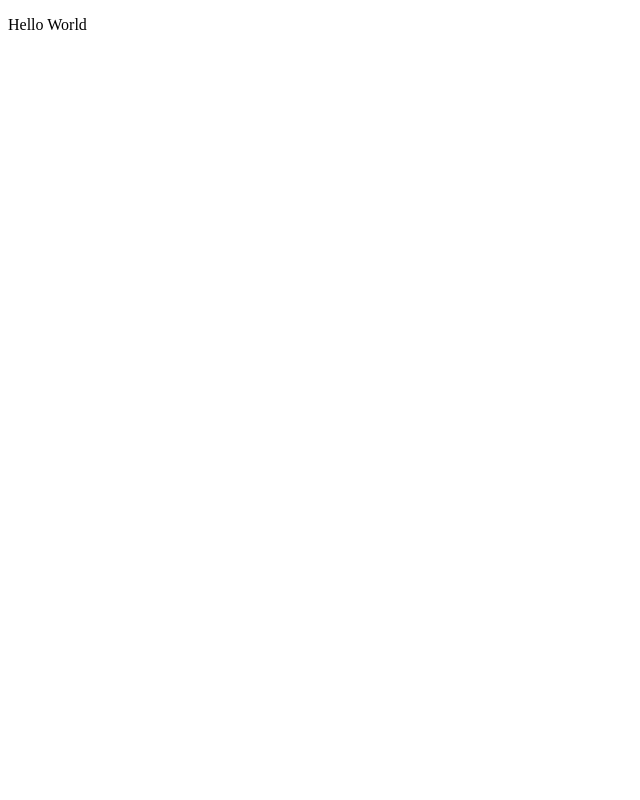
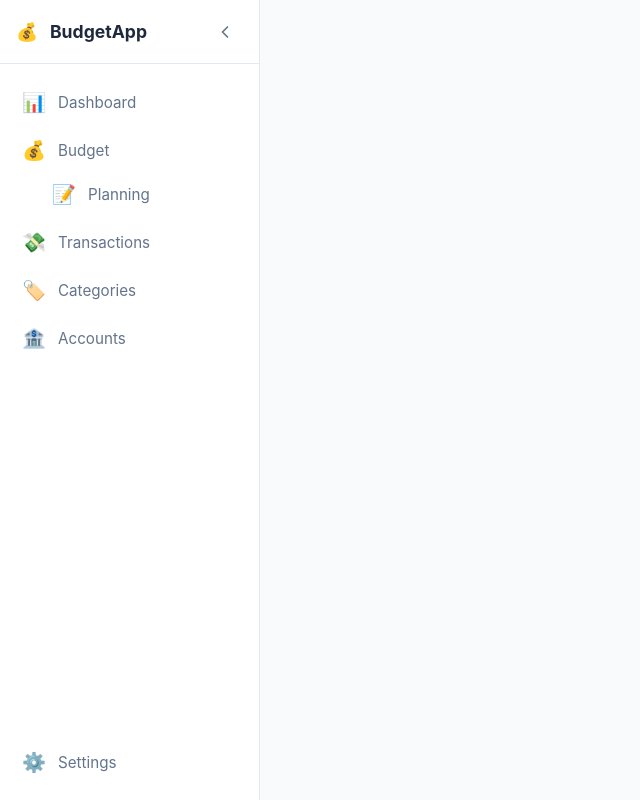
Before and after one commit to West04/PersonalBudgetApp, a Nuxt app in the folder frontend/: page / in a window 1280 px wide. Shown: the whole page, without its empty margins (0-640 px from the left). Built offline with nearby package versions, Linux system fonts and the light colour scheme.

Commit message:
feat: add sidebar to transition between pages

```diff
--- a/frontend/app/app.vue
+++ b/frontend/app/app.vue
@@ -1,5 +1,238 @@
 <template>
-  <div>
-    <p>Hello World</p>
+  <div class="layout">
+    <aside :class="['sidebar', { 'collapsed': isCollapsed }]">
+      <div class="sidebar-header">
+        <div v-if="!isCollapsed" class="brand">
+          <span class="logo-icon">💰</span>
+          <span class="logo-text">BudgetApp</span>
+        </div>
+        <button class="toggle-btn" @click="isCollapsed = !isCollapsed" :title="isCollapsed ? 'Expand' : 'Collapse'">
+          <div class="toggle-icon" :class="{ 'rotated': isCollapsed }">
+            <svg viewBox="0 0 24 24" width="20" height="20" fill="none" stroke="currentColor" stroke-width="2" stroke-linecap="round" stroke-linejoin="round">
+              <polyline points="15 18 9 12 15 6"></polyline>
+            </svg>
+          </div>
+        </button>
+      </div>
+
+      <nav class="nav">
+        <NuxtLink to="/dashboard" class="nav-item">
+          <span class="icon" title="Dashboard">📊</span>
+          <span v-if="!isCollapsed" class="label">Dashboard</span>
+        </NuxtLink>
+
+        <div class="nav-group">
+          <NuxtLink to="/budget" class="nav-item">
+            <span class="icon" title="Budget">💰</span>
+            <span v-if="!isCollapsed" class="label">Budget</span>
+          </NuxtLink>
+          <NuxtLink v-if="!isCollapsed" to="/budget/planning" class="nav-item sub-item">
+            <span class="icon" title="Planning">📝</span>
+            <span class="label">Planning</span>
+          </NuxtLink>
+        </div>
+
+        <NuxtLink to="/transactions" class="nav-item">
+          <span class="icon" title="Transactions">💸</span>
+          <span v-if="!isCollapsed" class="label">Transactions</span>
+        </NuxtLink>
+
+        <NuxtLink to="/categories" class="nav-item">
+          <span class="icon" title="Categories">🏷️</span>
+          <span v-if="!isCollapsed" class="label">Categories</span>
+        </NuxtLink>
+
+        <NuxtLink to="/accounts" class="nav-item">
+          <span class="icon" title="Accounts">🏦</span>
+          <span v-if="!isCollapsed" class="label">Accounts</span>
+        </NuxtLink>
+
+        <div class="spacer"></div>
+
+        <NuxtLink to="/settings" class="nav-item">
+          <span class="icon" title="Settings">⚙️</span>
+          <span v-if="!isCollapsed" class="label">Settings</span>
+        </NuxtLink>
+      </nav>
+    </aside>
+
+    <main class="content">
+      <NuxtPage />
+    </main>
   </div>
 </template>
+
+<script setup>
+import { ref } from 'vue'
+
+const isCollapsed = ref(false)
+</script>
+
+<style>
+:root {
+  --sidebar-width: 260px;
+  --sidebar-collapsed-width: 68px;
+  --bg-color: #f8fafc;
+  --sidebar-bg: #ffffff;
+  --text-color: #1e293b;
+  --text-muted: #64748b;
+  --accent-color: #2563eb;
+  --border-color: #e2e8f0;
+  --nav-hover-bg: #f1f5f9;
+  --nav-active-bg: #eff6ff;
+}
+
+* {
+  box-sizing: border-box;
+}
+
+body {
+  margin: 0;
+  padding: 0;
+  font-family: -apple-system, BlinkMacSystemFont, "Segoe UI", Roboto, Helvetica, Arial, sans-serif;
+  color: var(--text-color);
+  background-color: var(--bg-color);
+}
+
+.layout {
+  display: flex;
+  min-height: 100vh;
+}
+
+.sidebar {
+  width: var(--sidebar-width);
+  background: var(--sidebar-bg);
+  border-right: 1px solid var(--border-color);
+  display: flex;
+  flex-direction: column;
+  transition: width 0.3s cubic-bezier(0.4, 0, 0.2, 1);
+  position: sticky;
+  top: 0;
+  height: 100vh;
+  z-index: 100;
+  flex-shrink: 0;
+}
+
+.sidebar.collapsed {
+  width: var(--sidebar-collapsed-width);
+}
+
+.sidebar-header {
+  height: 64px;
+  display: flex;
+  align-items: center;
+  justify-content: space-between;
+  padding: 0 16px;
+  border-bottom: 1px solid var(--border-color);
+  overflow: hidden;
+}
+
+.brand {
+  display: flex;
+  align-items: center;
+  gap: 12px;
+  font-weight: 700;
+  font-size: 1.1rem;
+  white-space: nowrap;
+}
+
+.toggle-btn {
+  background: none;
+  border: none;
+  cursor: pointer;
+  padding: 8px;
+  border-radius: 8px;
+  color: var(--text-muted);
+  display: flex;
+  align-items: center;
+  justify-content: center;
+  transition: all 0.2s;
+}
+
+.toggle-btn:hover {
+  background: var(--nav-hover-bg);
+  color: var(--text-color);
+}
+
+.toggle-icon {
+  transition: transform 0.3s;
+  display: flex;
+}
+
+.toggle-icon.rotated {
+  transform: rotate(180deg);
+}
+
+.nav {
+  padding: 16px 8px;
+  display: flex;
+  flex-direction: column;
+  gap: 4px;
+  flex: 1;
+  overflow-y: auto;
+  overflow-x: hidden;
+}
+
+.nav-item {
+  display: flex;
+  align-items: center;
+  gap: 12px;
+  padding: 10px 14px;
+  text-decoration: none;
+  color: var(--text-muted);
+  border-radius: 8px;
+  transition: all 0.2s;
+  white-space: nowrap;
+}
+
+.nav-item:hover {
+  background: var(--nav-hover-bg);
+  color: var(--text-color);
+}
+
+.router-link-active {
+  background: var(--nav-active-bg);
+  color: var(--accent-color);
+  font-weight: 500;
+}
+
+.icon {
+  font-size: 1.2rem;
+  width: 24px;
+  display: flex;
+  justify-content: center;
+  flex-shrink: 0;
+}
+
+.label {
+  font-size: 0.95rem;
+}
+
+.sub-item {
+  margin-left: 8px;
+  padding-left: 36px;
+  font-size: 0.9rem;
+}
+
+.spacer {
+  flex: 1;
+}
+
+.content {
+  flex: 1;
+  min-width: 0;
+  overflow-y: auto;
+}
+
+/* Custom Scrollbar */
+.nav::-webkit-scrollbar {
+  width: 4px;
+}
+.nav::-webkit-scrollbar-thumb {
+  background: transparent;
+  border-radius: 2px;
+}
+.sidebar:hover .nav::-webkit-scrollbar-thumb {
+  background: var(--border-color);
+}
+</style>
```
